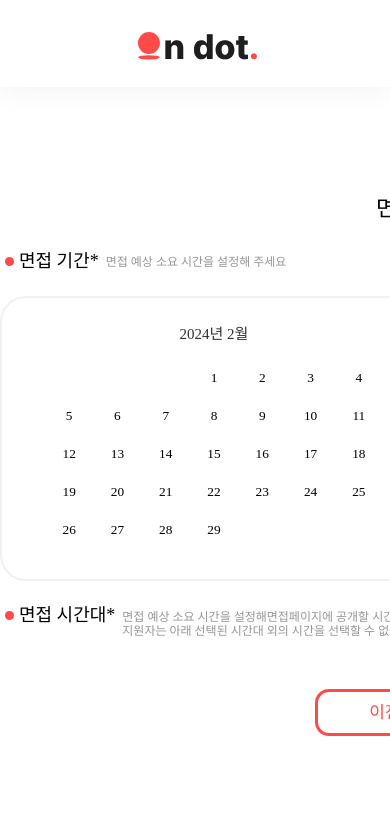
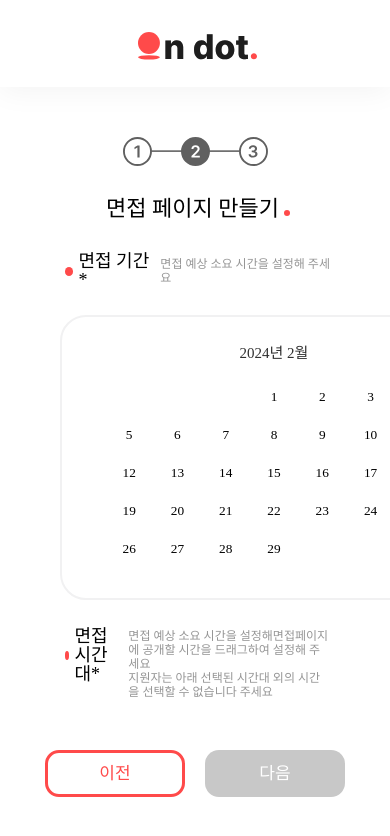
Before and after one commit to Team-OnDot/OnDot-Frontend, a React (Create React App) app: page /interview-make-2 in a window 390 px wide. Shown: the top 836 px of the page. Built offline with nearby package versions, Linux system fonts and the light colour scheme; a web font is replaced by a local one.

Commit message:
[REFACTOR] #40 타임테이블 레이아웃 리팩토링 및 반응형 적용

```diff
--- a/src/components/timeTable/TimeTable.style.ts
+++ b/src/components/timeTable/TimeTable.style.ts
@@ -1,8 +1,4 @@
 import styled from 'styled-components';
-
-export const Wrapper = styled.div`
-	width: 831px;
-`;
 
 export const DateCell = styled.div<{ selected: boolean; blocked: boolean; clicked: boolean }>`
 	height: 18px;
--- a/src/components/timeTable/TimeTable.tsx
+++ b/src/components/timeTable/TimeTable.tsx
@@ -80,7 +80,6 @@ const TimeTable = ({ selectedDates, availableTimes, isConfirmed, clickedTime, se
 	};
 
 	return (
-		<S.Wrapper>
 			<ScheduleSelector
 				minTime={8}
 				maxTime={22}
@@ -99,7 +98,6 @@ const TimeTable = ({ selectedDates, availableTimes, isConfirmed, clickedTime, se
 				availableTimes={availableTimes ?? undefined}
 				isConfirmed={isConfirmed ?? false}
 			/>
-		</S.Wrapper>
 	);
 };
 
--- a/src/pages/interviewMake/InterviewMake2.style.ts
+++ b/src/pages/interviewMake/InterviewMake2.style.ts
@@ -3,12 +3,14 @@ import { Calendar } from 'react-calendar';
 
 //전체 컨테이너
 export const MakeContainer = styled.div`
-	width: 930px;
+	max-width: 930px;
+	width: 100%;
 	display: flex;
 	flex-direction: column;
 	align-items: center;
 	/* text-align: center; */
 	margin: 50px auto;
+	padding: 0px 60px;
 `;
 
 export const MainText = styled.div`
@@ -73,6 +75,7 @@ export const CalendarWrapper = styled.div`
 
 export const TimeTableWrapper = styled.div`
 	position: relative;
+	width: 100%;
 	padding: 42px 47px;
 	border-radius: 15px;
 	border: 1px solid ${(props) => props.theme.colors.gray8};
--- a/src/pages/interviewMake/InterviewMake2.tsx
+++ b/src/pages/interviewMake/InterviewMake2.tsx
@@ -71,7 +71,7 @@ function InterviewMake2() {
 						options={{
 							pagination: false,
 							arrows: false,
-							width: 831,
+							// width: 831,
 							drag: false,
 						}}
 					>
--- a/src/pages/interviewTimetable/progress/TimeTableProgress.tsx
+++ b/src/pages/interviewTimetable/progress/TimeTableProgress.tsx
@@ -62,7 +62,7 @@ function TimeTableProgress() {
 							options={{
 								pagination: false,
 								arrows: false,
-								width: 831,
+								// width: 831,
 								drag: false,
 							}}
 						>
```
